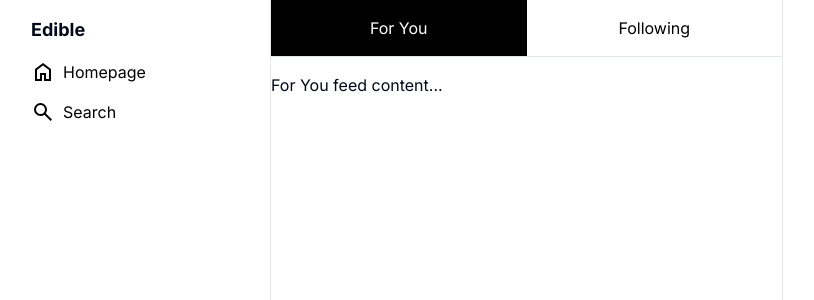
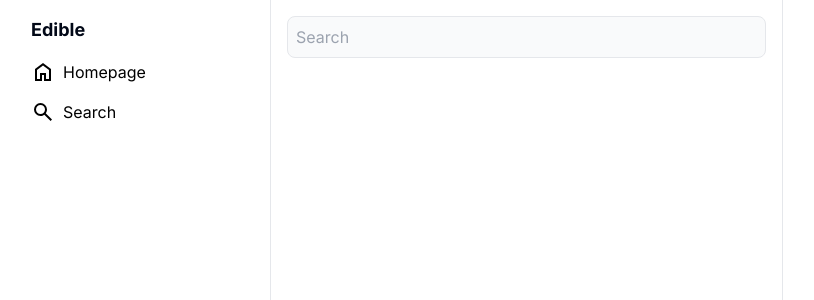
Before and after one commit to Sintayu-de-Kuiper/Edible, a Next.js app: page /search in a window 1280 px wide. Shown: the top 300 px of the page, without its empty margins (113-927 px from the left). Built offline with nearby package versions, Linux system fonts and the light colour scheme.

Commit message:
Created the search page

```diff
--- a/src/app/search/page.tsx
+++ b/src/app/search/page.tsx
@@ -1,5 +1,5 @@
 import Navbar from "@/components/navbar/Navbar";
-import Feed from "@/components/feed/Feed";
+import Search from "@/components/search/Search";
 import React from "react";
 
 const SearchPage = () => {
@@ -11,7 +11,7 @@ const SearchPage = () => {
       </div>
       {/* Main content area */}
       <div className="w-6/12 border-r border-gray-200">
-        <Feed />
+        <Search />
       </div>
     </>
   );
```
